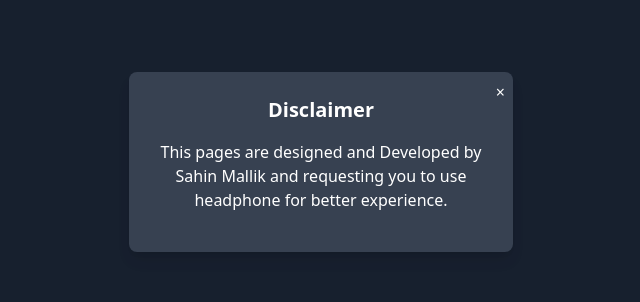
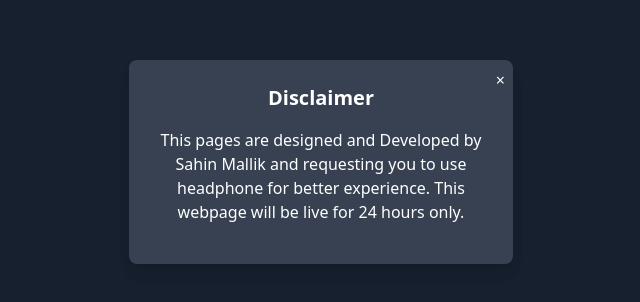
Before and after one commit to sahinmallik/hbd, a React (Vite) app: page / in a window 1280 px wide. Shown: the part 238-540 px from the top of the page, without its empty margins (319-959 px from the left). Built offline with nearby package versions, Linux system fonts and the light colour scheme.

Commit message:
final final

```diff
--- a/src/Home.jsx
+++ b/src/Home.jsx
@@ -22,7 +22,8 @@ const Home = () => {
               <h2 className="mb-4 text-xl font-bold text-center">Disclaimer</h2>
               <p className="mb-4 text-center">
                 This pages are designed and Developed by Sahin Mallik and
-                requesting you to use headphone for better experience.
+                requesting you to use headphone for better experience. This
+                webpage will be live for 24 hours only.
               </p>
             </div>
           </div>
```
